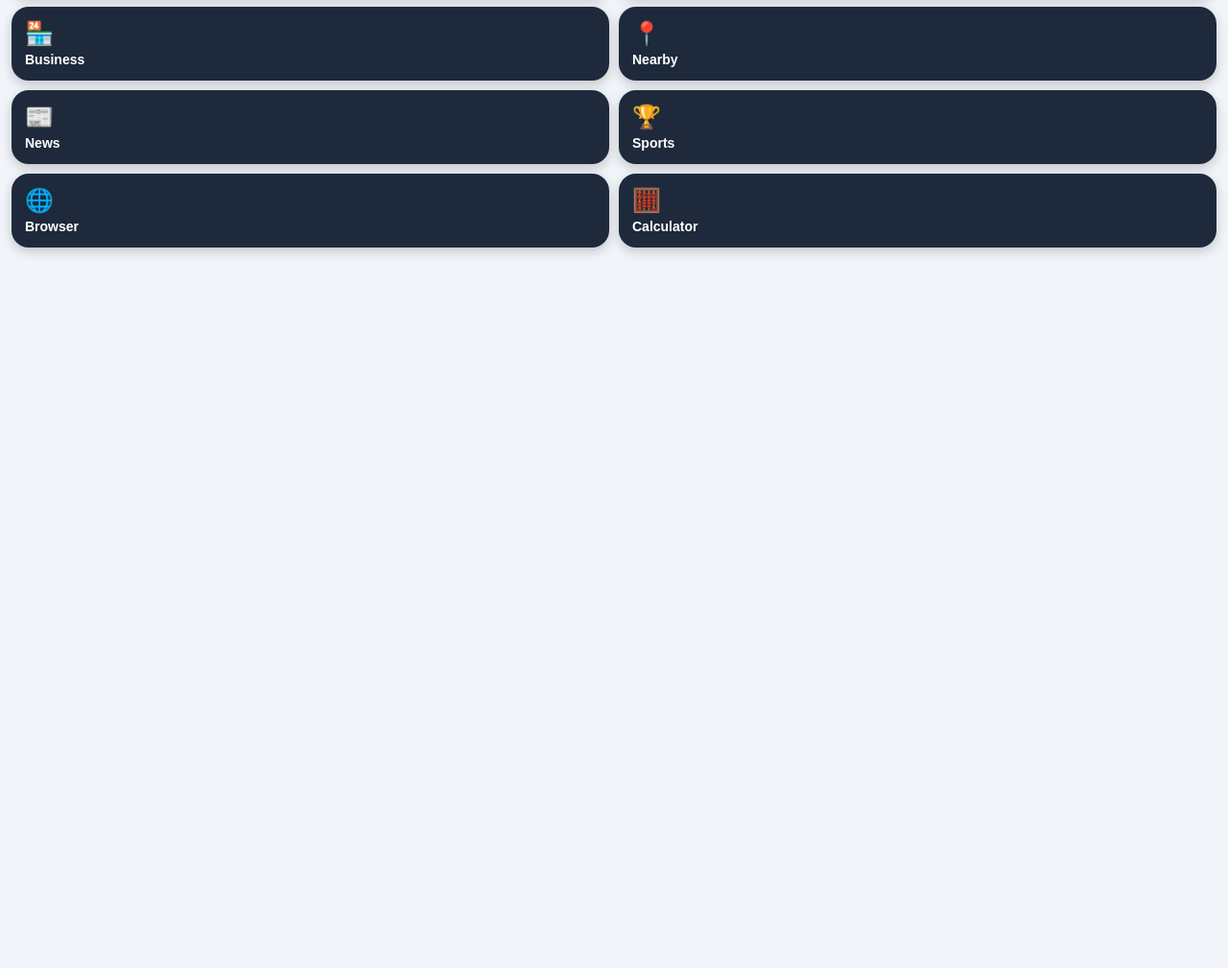
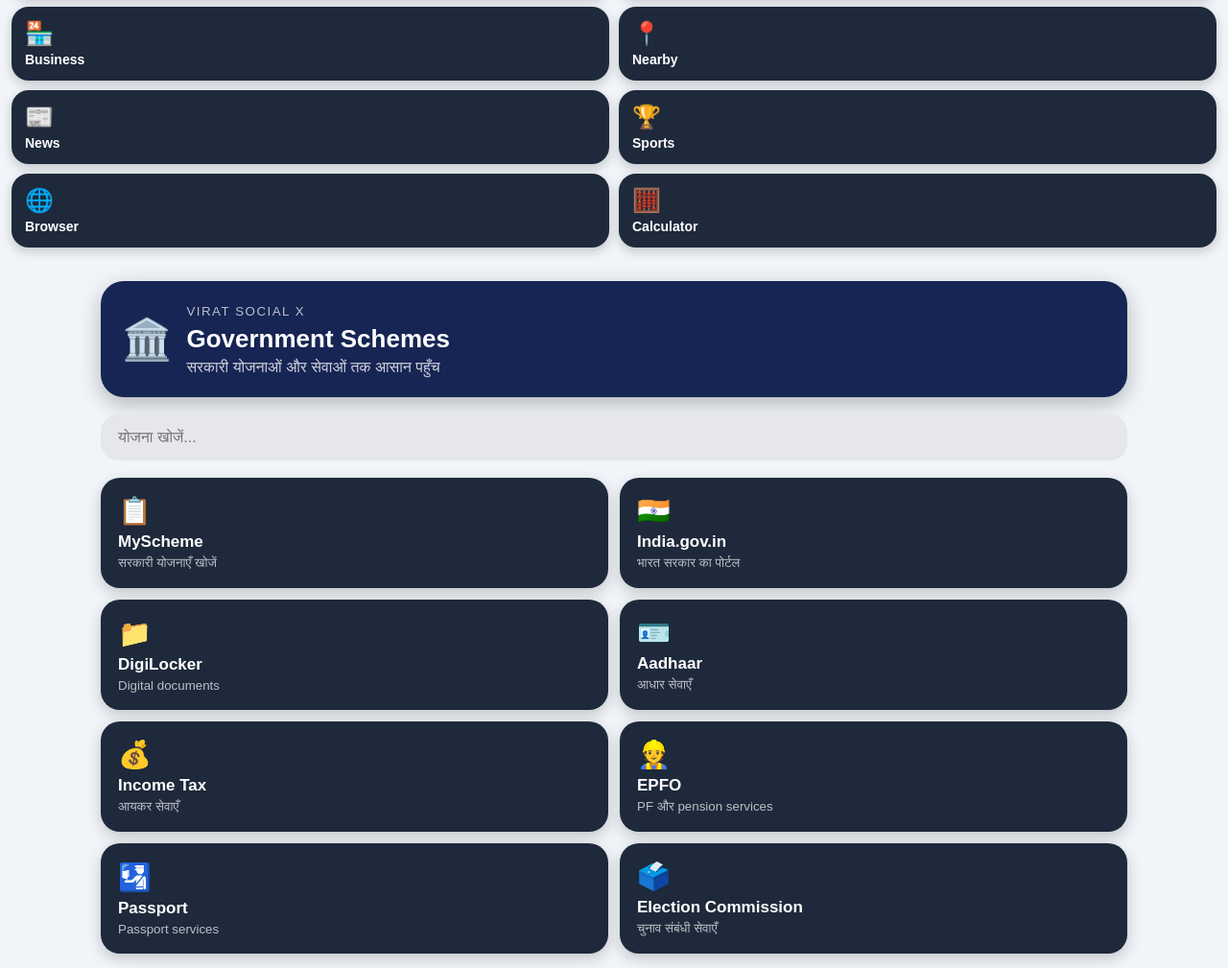
Before and after one commit to abhiprin6-gif/Virat-social-x, a website: page pages/government.html in a window 1280 px wide. Shown: the part 1083-2092 px from the top of the page at 96% size. Before the commit the page ends 1361 px from the top, so only its background shows below. Drawn offline with Linux system fonts and the light colour scheme.

Commit message:
Build Government schemes dashboard

```diff
--- a/pages/government.html
+++ b/pages/government.html
@@ -356,5 +356,200 @@ vd.onclick=()=>{
 }
 </style>
 
+
+<!-- VX-GOV-START -->
+<section class="vx-gov">
+
+  <div class="vx-gov-hero">
+    <span>🏛️</span>
+    <div>
+      <small>VIRAT SOCIAL X</small>
+      <h1>Government Schemes</h1>
+      <p>सरकारी योजनाओं और सेवाओं तक आसान पहुँच</p>
+    </div>
+  </div>
+
+  <div class="vx-gov-search">
+    <input id="govSearch" type="search" placeholder="योजना खोजें...">
+  </div>
+
+  <div id="govCards" class="vx-gov-grid">
+
+    <a href="https://www.myscheme.gov.in/" target="_blank" rel="noopener" class="gov-card">
+      <span>📋</span>
+      <strong>MyScheme</strong>
+      <small>सरकारी योजनाएँ खोजें</small>
+    </a>
+
+    <a href="https://www.india.gov.in/" target="_blank" rel="noopener" class="gov-card">
+      <span>🇮🇳</span>
+      <strong>India.gov.in</strong>
+      <small>भारत सरकार का पोर्टल</small>
+    </a>
+
+    <a href="https://www.digilocker.gov.in/" target="_blank" rel="noopener" class="gov-card">
+      <span>📁</span>
+      <strong>DigiLocker</strong>
+      <small>Digital documents</small>
+    </a>
+
+    <a href="https://www.uidai.gov.in/" target="_blank" rel="noopener" class="gov-card">
+      <span>🪪</span>
+      <strong>Aadhaar</strong>
+      <small>आधार सेवाएँ</small>
+    </a>
+
+    <a href="https://www.incometax.gov.in/" target="_blank" rel="noopener" class="gov-card">
+      <span>💰</span>
+      <strong>Income Tax</strong>
+      <small>आयकर सेवाएँ</small>
+    </a>
+
+    <a href="https://www.epfindia.gov.in/" target="_blank" rel="noopener" class="gov-card">
+      <span>👷</span>
+      <strong>EPFO</strong>
+      <small>PF और pension services</small>
+    </a>
+
+    <a href="https://www.passportindia.gov.in/" target="_blank" rel="noopener" class="gov-card">
+      <span>🛂</span>
+      <strong>Passport</strong>
+      <small>Passport services</small>
+    </a>
+
+    <a href="https://www.eci.gov.in/" target="_blank" rel="noopener" class="gov-card">
+      <span>🗳️</span>
+      <strong>Election Commission</strong>
+      <small>चुनाव संबंधी सेवाएँ</small>
+    </a>
+
+  </div>
+</section>
+
+<style>
+.vx-gov{
+  max-width:1100px;
+  margin:auto;
+  padding:15px;
+}
+
+.vx-gov-hero{
+  display:flex;
+  align-items:center;
+  gap:15px;
+  padding:22px;
+  border-radius:24px;
+  background:#172554;
+  color:#fff;
+  box-shadow:0 7px 22px #0004;
+}
+
+.vx-gov-hero>span{
+  font-size:42px;
+}
+
+.vx-gov-hero small{
+  opacity:.7;
+  letter-spacing:1.5px;
+}
+
+.vx-gov-hero h1{
+  margin:5px 0;
+  font-size:26px;
+}
+
+.vx-gov-hero p{
+  margin:0;
+  opacity:.8;
+}
+
+.vx-gov-search{
+  margin:18px 0;
+}
+
+#govSearch{
+  width:100%;
+  box-sizing:border-box;
+  padding:15px 18px;
+  border:0;
+  outline:0;
+  border-radius:18px;
+  font-size:16px;
+  background:#e5e7eb;
+}
+
+.vx-gov-grid{
+  display:grid;
+  grid-template-columns:repeat(2,1fr);
+  gap:12px;
+}
+
+.gov-card{
+  padding:18px;
+  min-height:110px;
+  border-radius:20px;
+  background:#1e293b;
+  color:#fff;
+  text-decoration:none;
+  display:flex;
+  flex-direction:column;
+  justify-content:center;
+  box-shadow:0 5px 15px #0003;
+}
+
+.gov-card span{
+  font-size:28px;
+}
+
+.gov-card strong{
+  margin-top:6px;
+  font-size:17px;
+}
+
+.gov-card small{
+  margin-top:4px;
+  opacity:.7;
+}
+
+.gov-card:active{
+  transform:scale(.97);
+}
+
+@media(max-width:500px){
+  .vx-gov-grid{
+    grid-template-columns:1fr 1fr;
+    gap:8px;
+  }
+
+  .gov-card{
+    min-height:105px;
+    padding:13px;
+  }
+
+  .vx-gov-hero h1{
+    font-size:21px;
+  }
+}
+</style>
+
+<script>
+(function(){
+  const input=document.getElementById("govSearch");
+  const cards=[...document.querySelectorAll(".gov-card")];
+
+  if(!input)return;
+
+  input.addEventListener("input",function(){
+    const q=this.value.toLowerCase().trim();
+
+    cards.forEach(card=>{
+      const text=card.innerText.toLowerCase();
+      card.style.display=(!q || text.includes(q)) ? "" : "none";
+    });
+  });
+})();
+</script>
+<!-- VX-GOV-END -->
+
 </body>
 </html>
```
